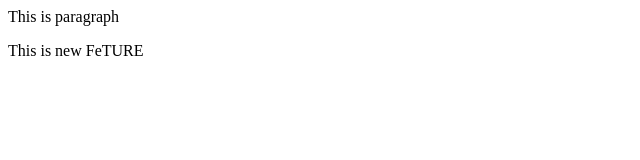
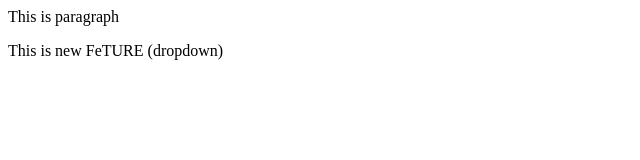
Before and after one commit to AzizulHakimOfficial/localrepo, a plain HTML site: page index.html in a window 1280 px wide. Shown: the full height of the page, 0-640 px from the left. Drawn offline with Linux system fonts and the light colour scheme.

Commit message:
add dropdown

```diff
--- a/index.html
+++ b/index.html
@@ -1,2 +1,2 @@
 <p>This is paragraph</p>
-<p>This is new FeTURE</p>
+<p>This is new FeTURE (dropdown)</p>
```
